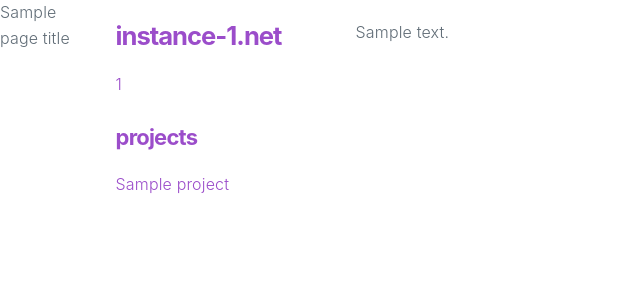
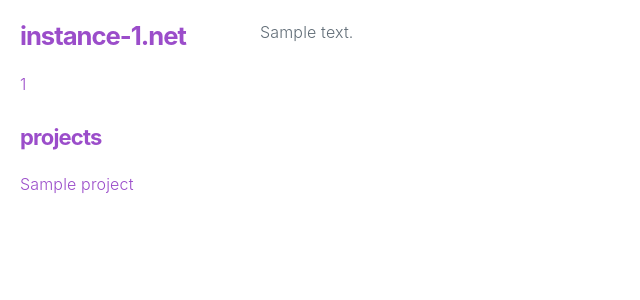
Before and after one commit to alexladda/instance-blog, a Flask app: template templates/page.html in a window 1280 px wide. Shown: the top 300 px of the page, without its empty margins (0-640 px from the left). Run offline with Flask 2, Linux system fonts and the light colour scheme; the template is opened without the code that fills it: most values are stand-ins (such as "Sample title", 1, 10 or a date in 2020).

Commit message:
added missing title tags in header

```diff
--- a/templates/base.html
+++ b/templates/base.html
@@ -5,7 +5,7 @@
     <!-- set zoom correctly, especiall mobile devices -->
     <meta name="viewport" content="width=device-width, initial-scale=1.0">
     <meta name="description" content="Watch me build a Data Science Pipeline for Analysis, Fun and Education.">
-    {% block title %}{% endblock %}
+    <title>{% block title %}{% endblock %}</title>
 
     <style>
       {{ get_css()|safe }}
```
